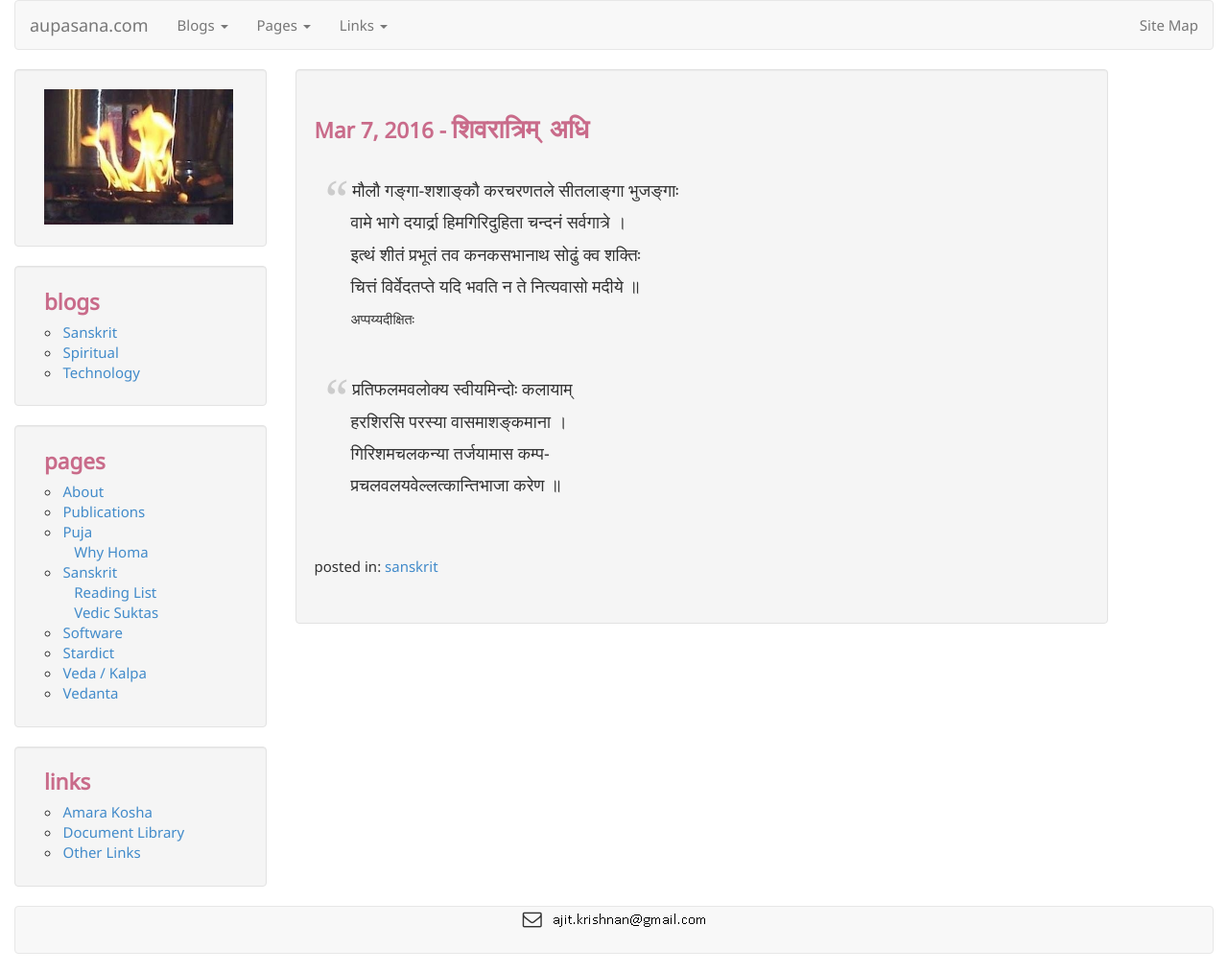
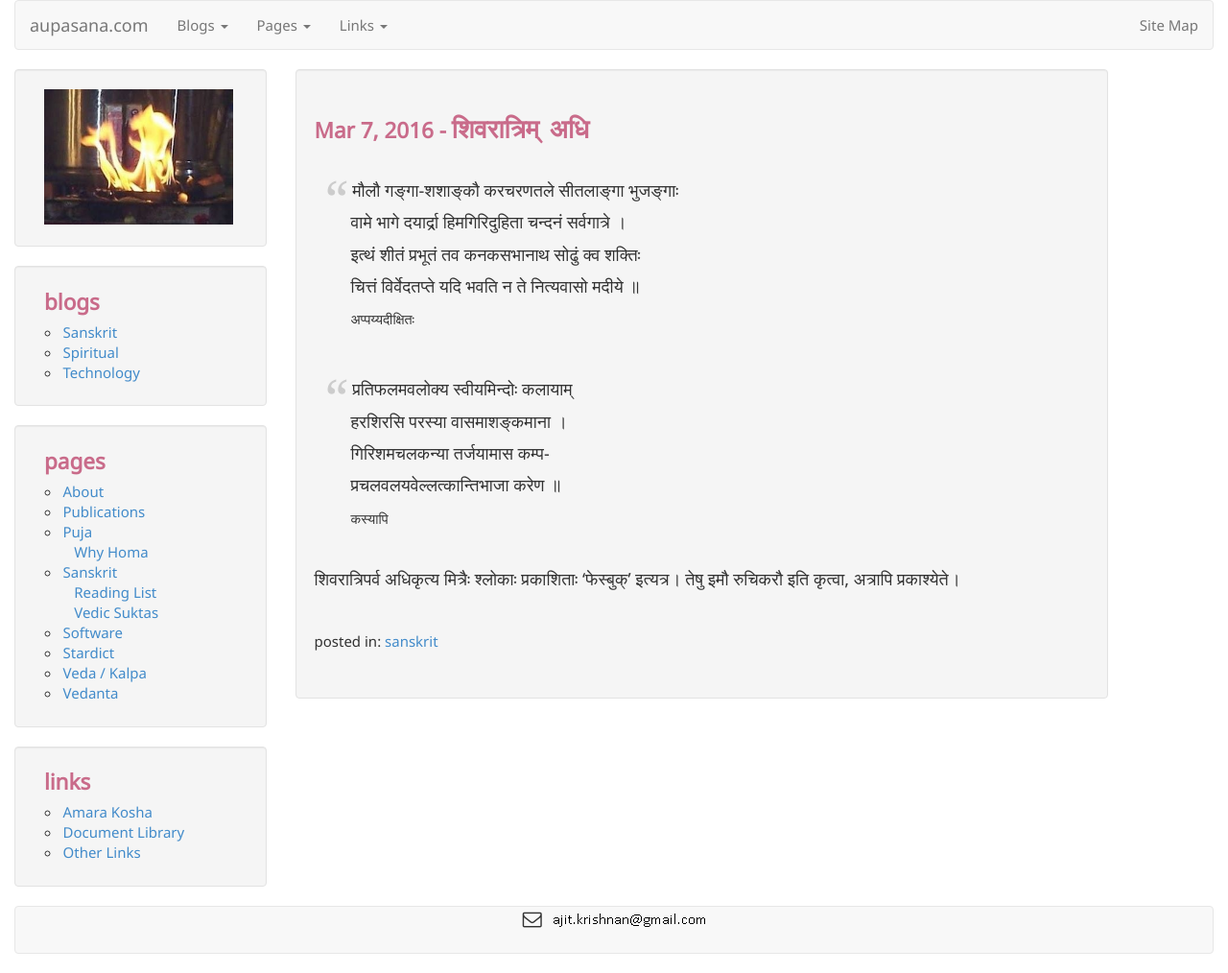
Before and after one commit to aupasana/aupasana.github.io, a Jekyll site: the page built from _posts/sanskrit-2016/2016-03-07-shivaratri.md, in a window 1280 px wide. Shown: the whole page at 96% size. Built offline with Jekyll 4.4.1, drawn with Linux system fonts in a browser that asks for light colours; nearby versions of some CDN libraries; comment, search, counter and statistics services are not loaded.

Commit message:
2016-03-07-shivaratri.md: update content

```diff
--- a/_posts/sanskrit-2016/2016-03-07-shivaratri.md
+++ b/_posts/sanskrit-2016/2016-03-07-shivaratri.md
@@ -17,3 +17,7 @@ category:
 > हरशिरसि परस्या वासमाशङ्कमाना ।
 > गिरिशमचलकन्या तर्जयामास कम्प-
 > प्रचलवलयवेल्लत्कान्तिभाजा करेण ॥
+<cite>कस्यापि</cite>
+
+शिवरात्रिपर्व अधिकृत्य मित्रैः श्लोकाः प्रकाशिताः 'फेस्बुक्' इत्यत्र। तेषु इमौ रुचिकरौ इति
+कृत्वा, अत्रापि प्रकाश्येते।
```
